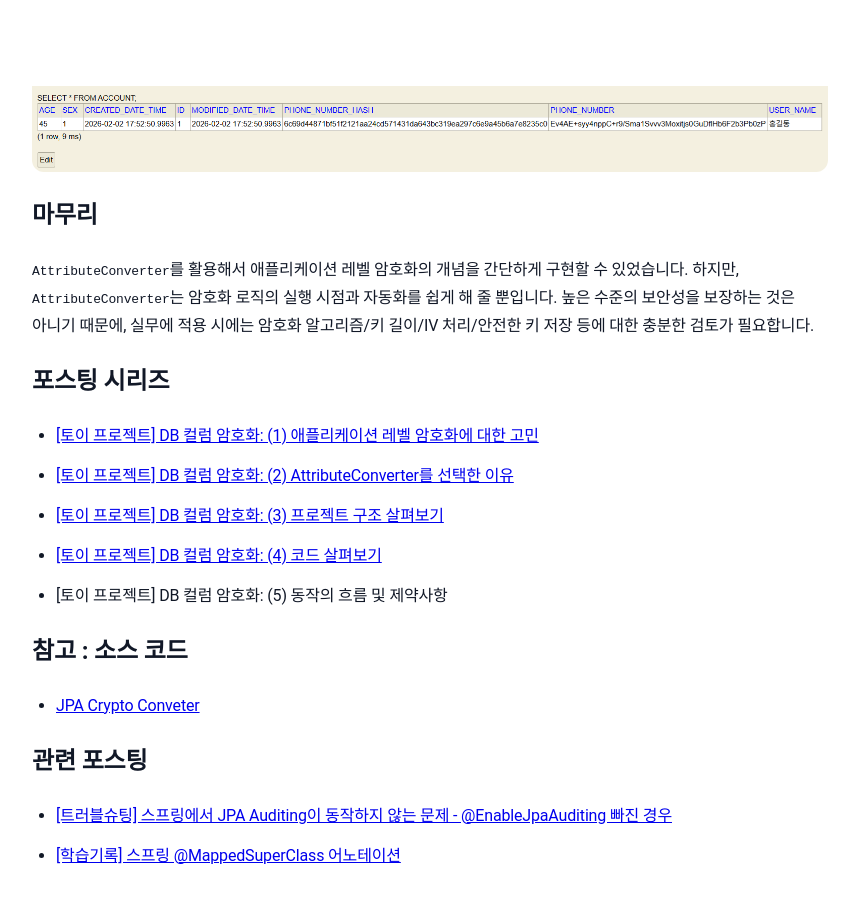
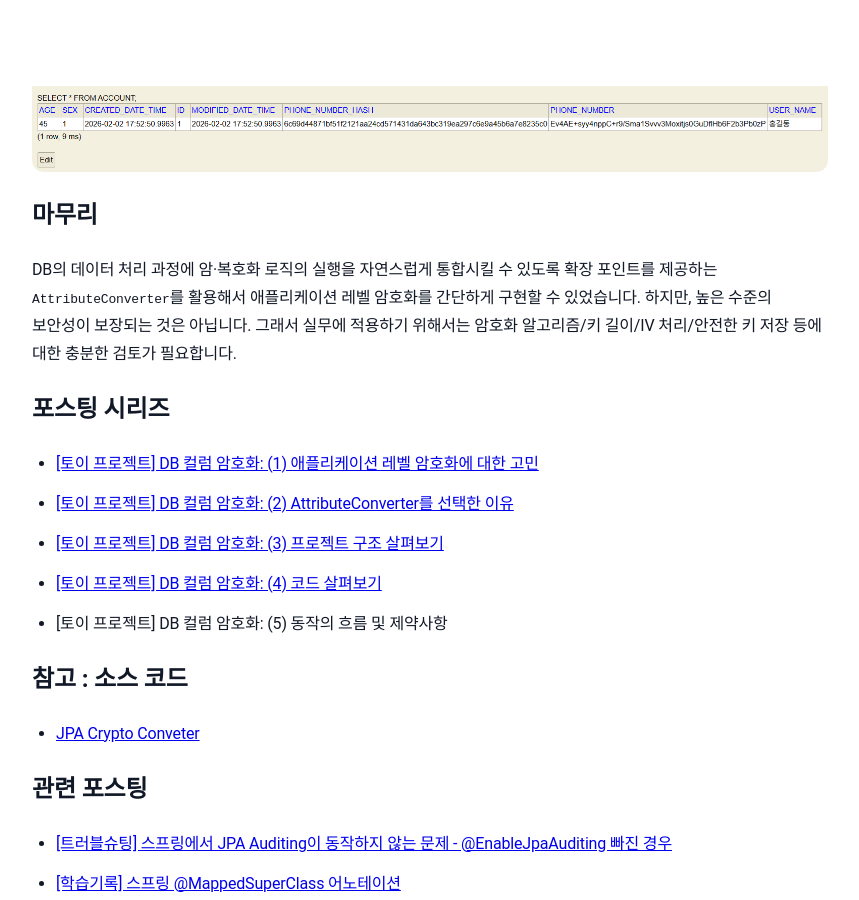
Before and after one commit to sanghoon-lee/sanghoon-lee.github.io, a Jekyll site: the page built from _posts/2026-01-31-JPACryptoConverter5.md, in a window 1280 px wide and 900 px high, scrolled down 9455 px. Shown: the whole window, without its empty margins (210-1069 px from the left). Built offline with Jekyll 4.4.1, drawn with Linux system fonts in a browser that asks for light colours; nearby versions of some CDN libraries; comment, search, counter and statistics services are not loaded.

Commit message:
포스팅 내용 수정

```diff
--- a/_posts/2026-01-31-JPACryptoConverter5.md
+++ b/_posts/2026-01-31-JPACryptoConverter5.md
@@ -337,7 +337,7 @@ Response Body:
 
 ## 마무리
 
-`AttributeConverter`를 활용해서 애플리케이션 레벨 암호화의 개념을 간단하게 구현할 수 있었습니다. 하지만, `AttributeConverter`는 암호화 로직의 실행 시점과 자동화를 쉽게 해 줄 뿐입니다. 높은 수준의 보안성을 보장하는 것은 아니기 때문에, 실무에 적용 시에는 암호화 알고리즘/키 길이/IV 처리/안전한 키 저장 등에 대한 충분한 검토가 필요합니다.
+DB의 데이터 처리 과정에 암·복호화 로직의 실행을 자연스럽게 통합시킬 수 있도록 확장 포인트를 제공하는 `AttributeConverter`를 활용해서 애플리케이션 레벨 암호화를 간단하게 구현할 수 있었습니다. 하지만, 높은 수준의 보안성이 보장되는 것은 아닙니다. 그래서 실무에 적용하기 위해서는 암호화 알고리즘/키 길이/IV 처리/안전한 키 저장 등에 대한 충분한 검토가 필요합니다.
 
 ## 포스팅 시리즈
 
```
